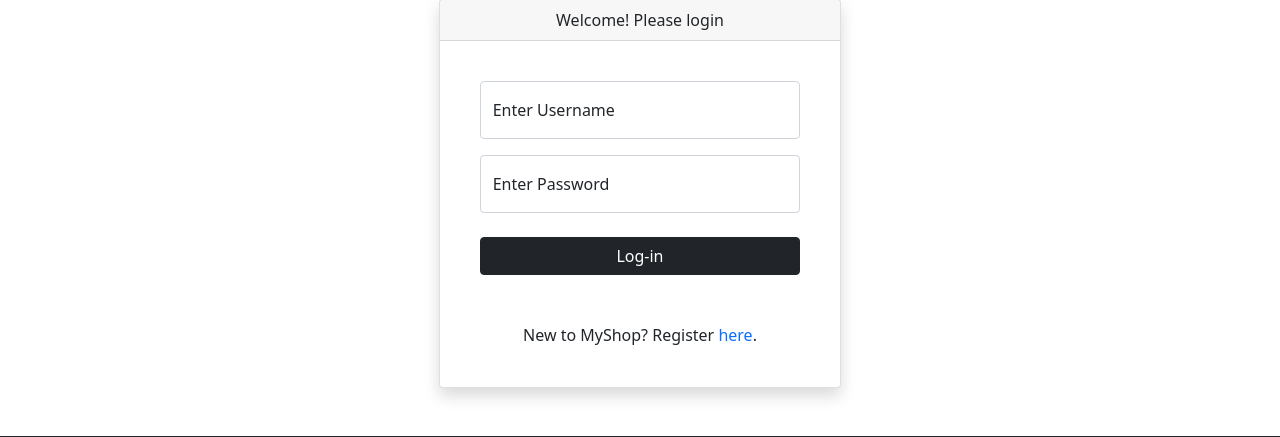
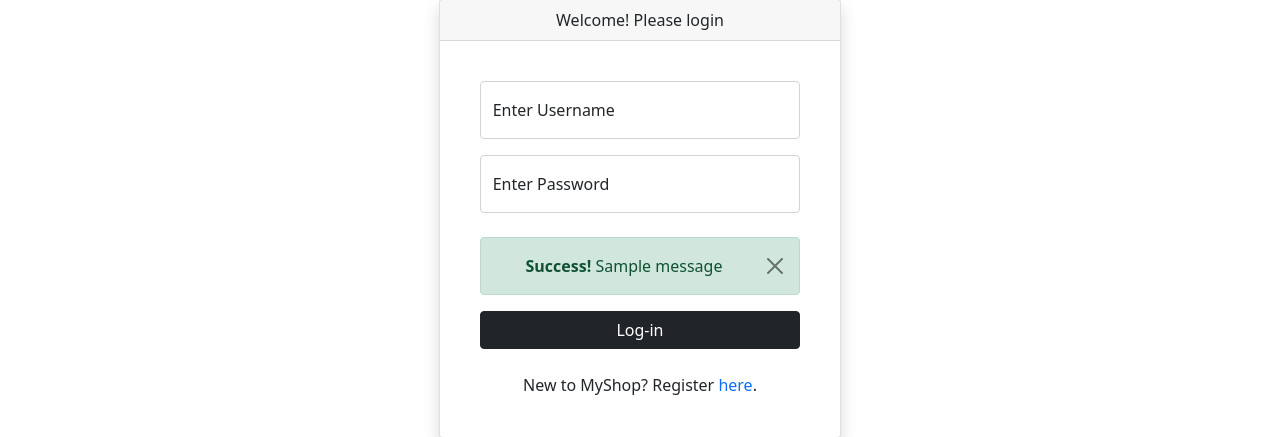
Before and after one commit to lbranera/MyShop, a Django app: page /login/ in a window 1280 px wide. Shown: the part 345-782 px from the top of the page. Run offline with Django 3.2, Linux system fonts and the light colour scheme; tables that the repository leaves empty hold one stand-in row (values such as "Sample post"); one stand-in notice (Sample message) is shown.

Commit message:
added alert messages in register and login

```diff
--- a/products/templates/products/login.html
+++ b/products/templates/products/login.html
@@ -32,7 +32,24 @@
                             <input type="password"  name="password" class="form-control" id="floatingPassword" placeholder="Password">
                             <label for="floatingPassword">Enter Password</label>
                         </div>
+
                         <br>
+                        {% for message in messages %}
+                            {% if 'success' == message.tags %}
+                                <!-- Alert Box -->
+                                <div class="alert alert-success alert-dismissible fade show" role="alert">
+                                    <strong>Success!</strong> {{message | striptags}}
+                                    <button type="button" class="btn-close" data-bs-dismiss="alert" aria-label="Close"></button>
+                                </div>
+                            {% else %}
+                                <!-- Alert Box -->
+                                <div class="alert alert-danger alert-dismissible fade show" role="alert">
+                                    <strong>Error!</strong> {{message | striptags}}
+                                    <button type="button" class="btn-close" data-bs-dismiss="alert" aria-label="Close"></button>
+                                </div>
+                            {% endif %}
+                        {% endfor %}
+
                         <center>
                         <div class="d-grid gap-2">
                             <button type="submit" class="btn btn-dark btn-md">Log-in</button>
@@ -40,7 +57,7 @@
                         </center>
                     </form>
 
-                    <br><br>
+                    <br>
                     New to MyShop? Register <a href="{% url 'register'  %}" style="text-decoration: none;">here</a>.
                 </div>
             </div>
--- a/products/views.py
+++ b/products/views.py
@@ -1,6 +1,7 @@
 import math
 from django.shortcuts import render, redirect
 from django.http import HttpResponse
+from django.contrib import messages
 from django.contrib.auth.hashers import make_password, check_password
 from django.contrib.auth import authenticate, login, logout
 from products.models import *
@@ -46,6 +47,7 @@ def register(request):
         form = UserForm(request.POST)
         if( form.is_valid() ):
             form.save()
+            messages.success(request, "Account was created for "+form.cleaned_data.get("username"))
             return redirect('/login')
 
     data = {"form": form}
@@ -64,6 +66,7 @@ def login_page(request):
             return redirect('/')
         else:
             print("Login Fail.")
+            messages.error(request, "Incorrect password or username.")
 
         '''
         try:
```
Also changed, not shown: products/templates/products/register.html (+14 -2 lines).
